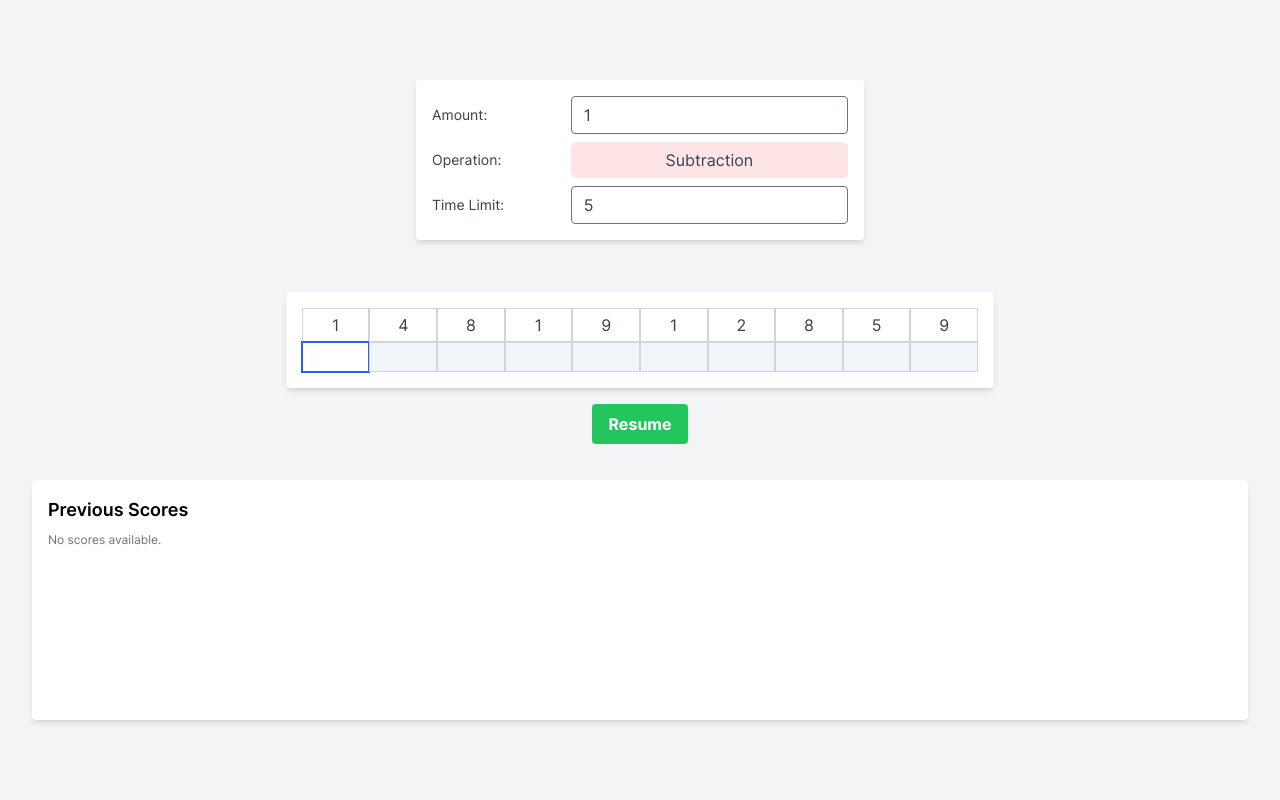
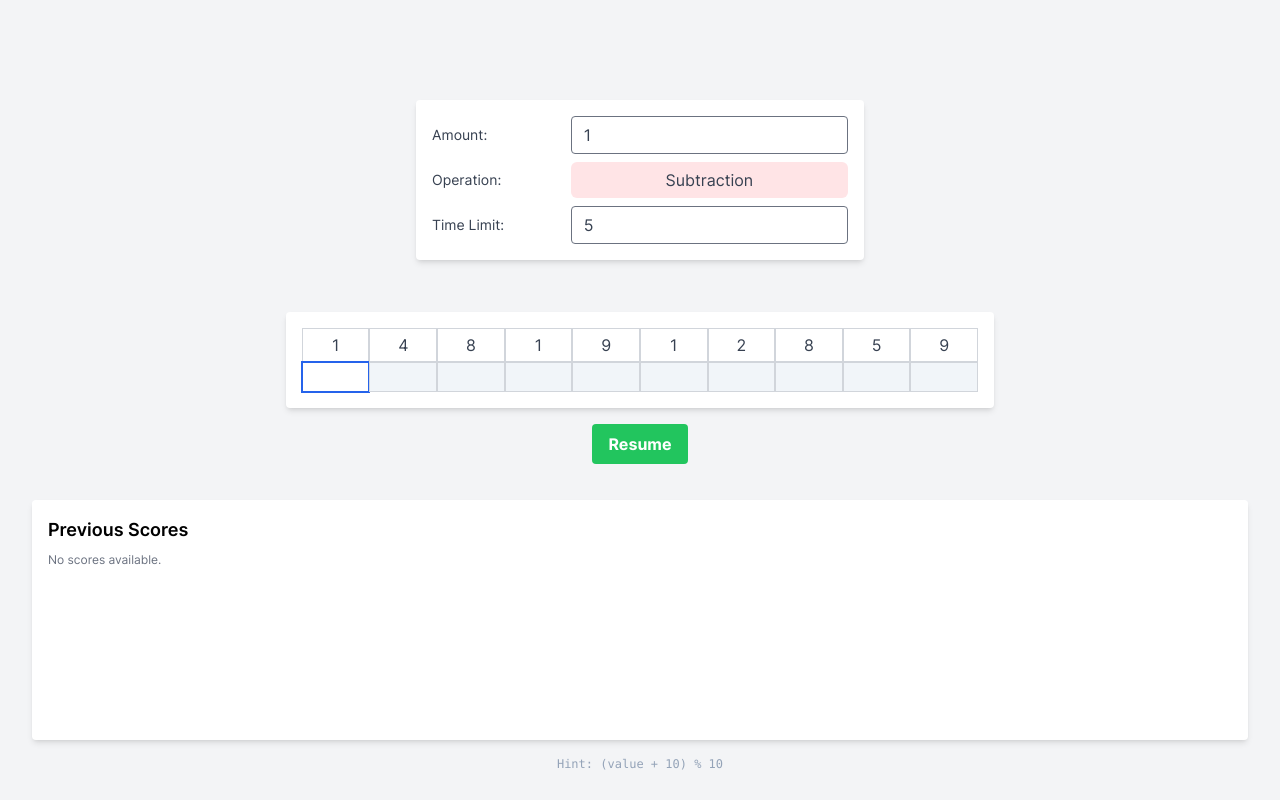
Before and after one commit to path-find-er/warmup, a Next.js app: page / in a window 1280 px wide. Built offline with nearby package versions, Linux system fonts and the light colour scheme.

Commit message:
feat: added hint

```diff
--- a/src/components/game/Game.tsx
+++ b/src/components/game/Game.tsx
@@ -13,14 +13,20 @@ const Game: React.FC = () => {
   const [state, dispatch] = useReducer(gameReducer, initialState);
 
   return (
-    <div className='flex h-screen w-screen flex-col-reverse items-center justify-center bg-gray-100 p-8 sm:flex-col'>
+    <>
+      <div className='mt-0 flex h-screen w-screen flex-col-reverse items-center justify-end bg-gray-100 px-8 py-3 sm:flex-col'>
         <Settings dispatch={dispatch} state={state} />
+
         <Level dispatch={dispatch} state={state} />
         <Scores
           currentScore={state.scores.currentScore}
           previousScores={state.scores.previousScores}
         />
+        <span className='font-mono text-xs text-slate-400 hover:text-slate-900 sm:my-4'>
+          Hint: (value + 10) % 10
+        </span>
       </div>
+    </>
   );
 };
 
```
Lines whose indentation alone changed are shown as unchanged.
